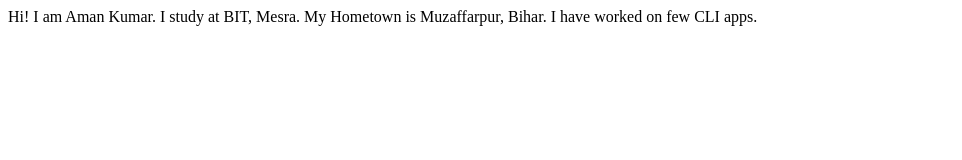
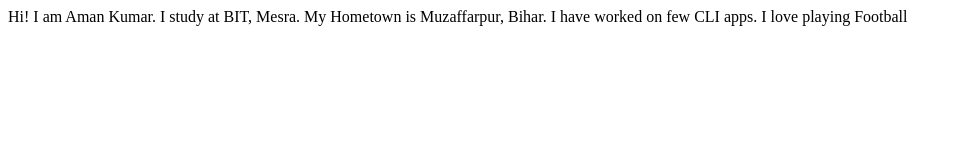
Before and after one commit to Amankr705/Portfolio-site, a plain HTML site: page index.html in a window 1280 px wide. Shown: the whole page, without its empty margins (0-962 px from the left). Drawn offline with Linux system fonts and the light colour scheme.

Commit message:
added hobby section

```diff
--- a/index.html
+++ b/index.html
@@ -16,6 +16,8 @@
     My Hometown is Muzaffarpur, Bihar.
 
     I have worked on few CLI apps.
+
+    I love playing Football
 </body>
 
 </html>
```
